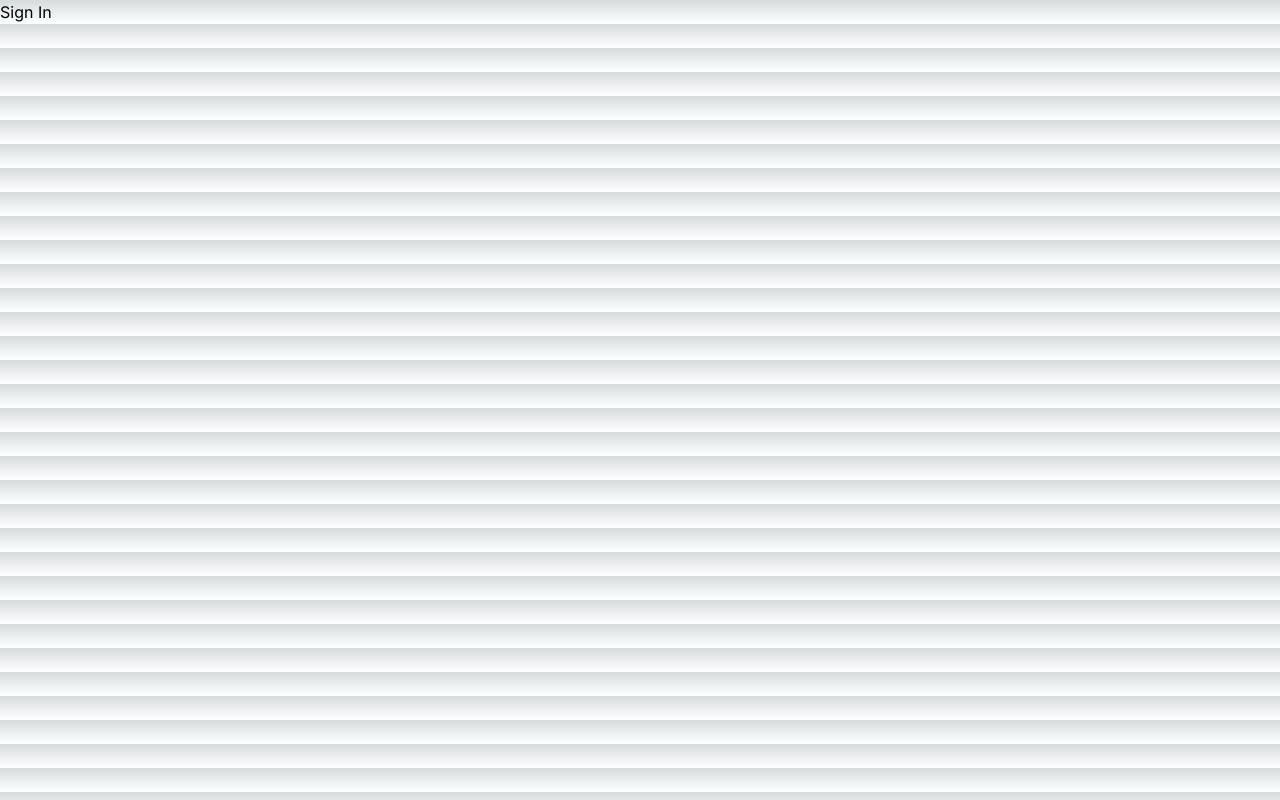
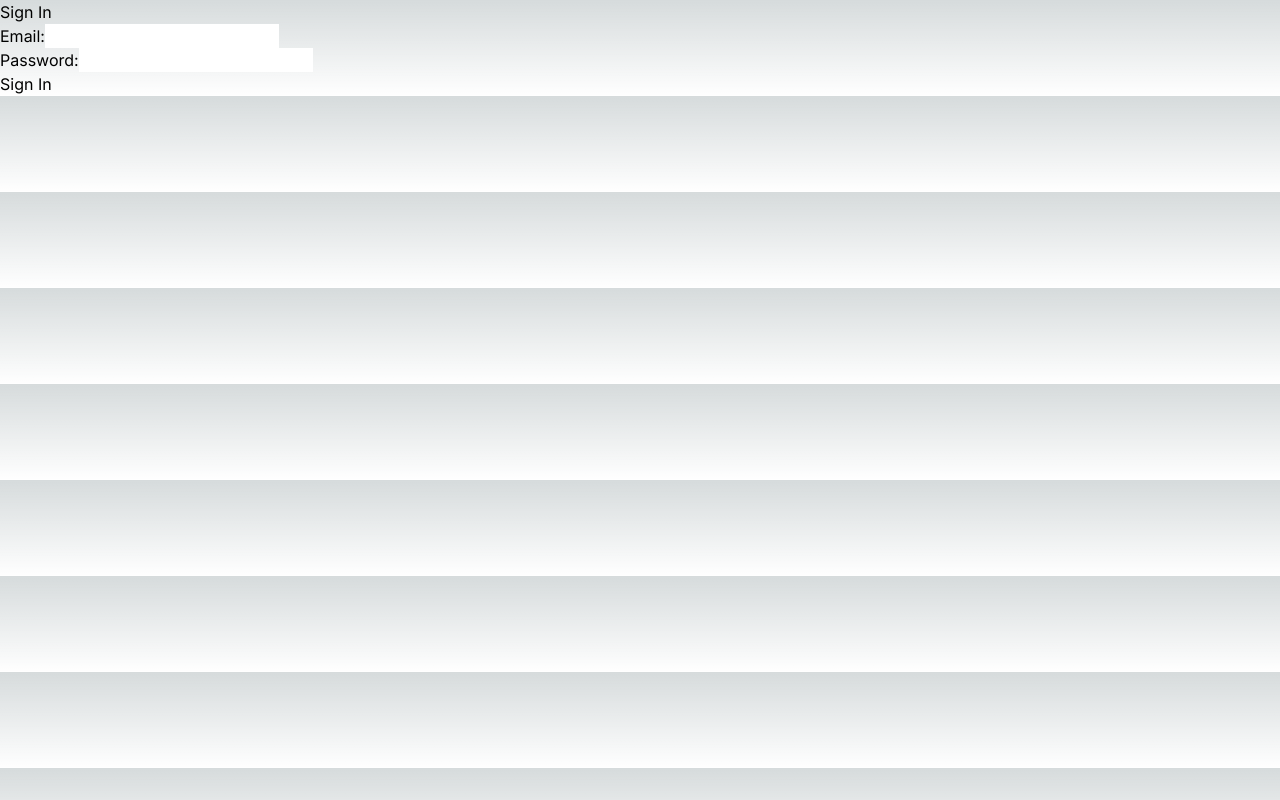
Before and after one commit to artseabra/coppr3beta, a Next.js app: page /auth/signin in a window 1280 px wide. Built offline with nearby package versions, Linux system fonts and the light colour scheme.

Commit message:
Implement sign-in functionality and dashboard, resolve hydration errors

```diff
--- a/src/app/auth/signin/page.js
+++ b/src/app/auth/signin/page.js
@@ -1 +1,47 @@
-export default function SignIn() { return <h1>Sign In</h1> }
+'use client';
+
+import React, { useState } from 'react';
+import { useRouter } from 'next/navigation';
+
+export default function SignIn() {
+  const [email, setEmail] = useState('');
+  const [password, setPassword] = useState('');
+  const router = useRouter();
+
+  const handleSignIn = async (e) => {
+    e.preventDefault();
+    console.log('Sign in attempted with:', email, password);
+    // We'll implement the actual sign-in logic later
+    // For now, let's just simulate a successful sign-in
+    router.push('/dashboard');
+  };
+
+  return (
+    <div className="container">
+      <h1>Sign In</h1>
+      <form onSubmit={handleSignIn}>
+        <div>
+          <label htmlFor="email">Email:</label>
+          <input
+            type="email"
+            id="email"
+            value={email}
+            onChange={(e) => setEmail(e.target.value)}
+            required
+          />
+        </div>
+        <div>
+          <label htmlFor="password">Password:</label>
+          <input
+            type="password"
+            id="password"
+            value={password}
+            onChange={(e) => setPassword(e.target.value)}
+            required
+          />
+        </div>
+        <button type="submit">Sign In</button>
+      </form>
+    </div>
+  );
+}
--- /dev/null
+++ b/src/app/dashboard/page.js
@@ -0,0 +1,8 @@
+export default function Dashboard() {
+    return (
+      <div>
+        <h1>Dashboard</h1>
+        <p>Welcome to your dashboard!</p>
+      </div>
+    );
+  }
```
